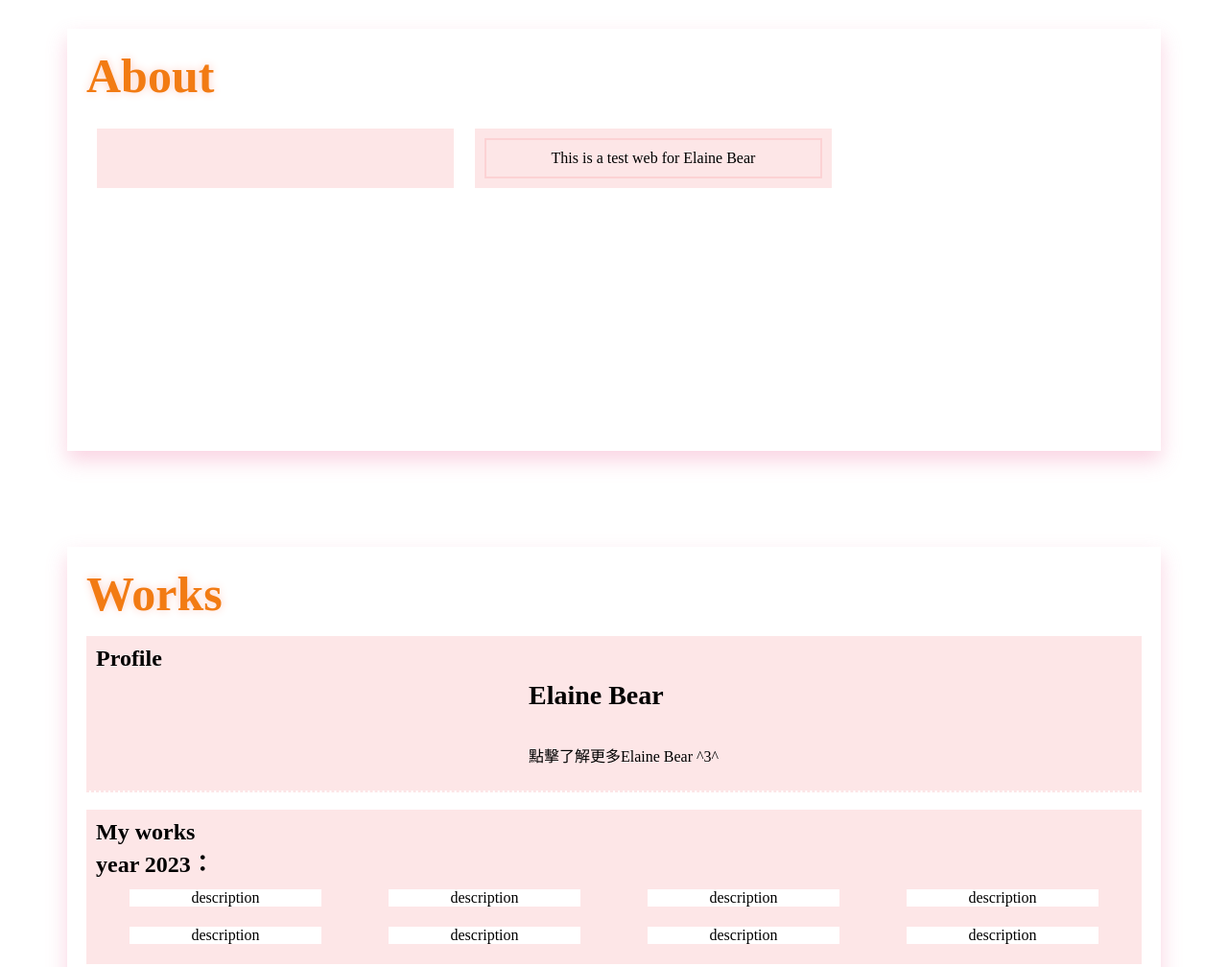
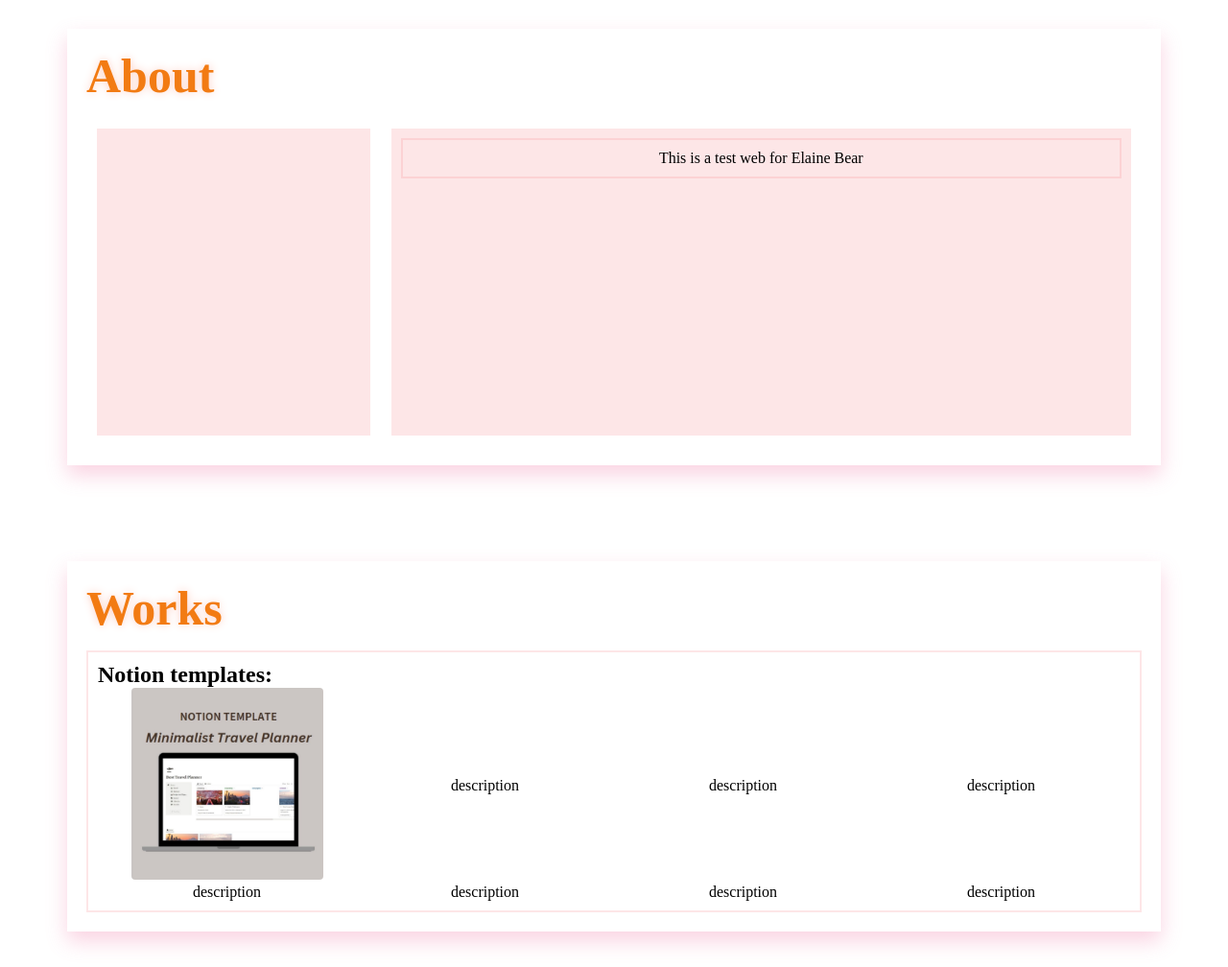
Before and after one commit to elainebear/elaine.github.io, a plain HTML site: page index.html in a window 1280 px wide. Shown: the part 1000-2008 px from the top of the page at 96% size. Drawn offline with nearby package versions, Linux system fonts and the light colour scheme.

Commit message:
bug fixes

```diff
--- a/index.css
+++ b/index.css
@@ -183,16 +183,34 @@ body{
 main{
 	flex: 1;
 }
+
 article{
 	width:1100px;
 	max-height:600px;
-	min-height: 400px;
 	margin:0px auto;
 	margin-top:100px;
 	padding:20px;
 	overflow: auto;
 	box-shadow: 0 10px 20px 0 rgba(237, 110, 160,.3);
 }
+
+.childdiv_profile_img{
+	width:25%;
+	margin:1%;
+	background-color: rgba(243,130,136,0.2);
+	padding:10px;
+	text-align:center;
+	min-height: 300px;
+}
+.childdiv_profile_description{
+	width:71%;
+	margin:1%;
+	background-color: rgba(243,130,136,0.2);
+	padding:10px;
+	text-align:center;
+	min-height: 300px;
+}
+
 article img{
 	border-radius:2%;
 }
@@ -210,11 +228,18 @@ h1{
 	color: #f27b13;
 	text-shadow:0 0 0.2em #fcd0c5;
 }
-.wrap{
+.wrap_odd{
 	margin: auto;
 	background-color: rgba(243,130,136,0.2);
 	padding:10px;
 }
+.wrap_even{
+	margin: auto;
+	//background-color: rgba(243,130,136,0.2);
+	border:2px solid rgba(243,130,136,0.2);
+	padding:10px;
+}
+
 .image{
 	border:3px #fff;
 	display: flex;
@@ -276,8 +301,7 @@ h1{
 .std_img {
 	flex:0 0 22%;
 	max-width:22%;
-	padding:1%;
-	margin:auto;
+	margin: auto;
 }
 
 .image img{
@@ -287,9 +311,8 @@ h1{
 
 
 .img_div{
-	background-color:#fff;
 	max-width:200px;
-	margin:auto;
+	margin:auto ;
 }
 .hr1{
 	border:1.5px dashed rgba(243,130,136,0.2);
@@ -327,7 +350,10 @@ h1{
 	background-color: rgba(243,130,136,0.2);
 	padding:10px;
 	text-align:center;
+	min-height: 300px;
+
 }
+
 h3{
 	text-align:center;
 	margin:10px;
--- a/index.html
+++ b/index.html
@@ -50,12 +50,12 @@
 				<h1 data-aos="fade-right">About</h1>
 				<section>
 					<div class="aboutme">
-						<div class="childdiv">
+						<div class="childdiv_profile_img">
 							<div class="my_img">
 								<!--<img src="first.jpg">-->
 							</div>
 						</div>
-						<div class="childdiv">
+						<div class="childdiv_profile_description">
 							<div class="description">
 								<p>This is a test web for Elaine Bear</p>
 							</div>
@@ -70,39 +70,16 @@
 			<article id="Works" data-aos="fade-right">
 				<h1 data-aos="fade-right">Works</h1>
 				<section>
-					<div class="wrap">
-						<h2>Profile</h2>
-						<div class="image">
-							<div class="boss">
-								<div>
-									<div class="boss_img">
-										<!--<img src="first.jpg">-->
-									</div>
-								</div>
-								<div>
-									<b>Elaine Bear</b>
-									<p class="pbold"></p>
-									<br>
-									<p></p>
-									<p></p>
-									<p></p>
-									<p></p>
 
-									<a href="" target="_blank">點擊了解更多Elaine Bear ^3^</a>
-								</div>
-							</div>
-						</div>
-					</div>
-					<hr class="hr1">
-					<br>
-					<div class="wrap">
-						<h2>My works</h2>
-						<h2>year 2023：</h2>
+					<div class="wrap_even">
+						<h2>Notion templates:</h2>
 						<div class="image">
 							<div class="row">
 								<div class="std_img">
 									<!--<img src="">-->
-									<p class="img_div">description </p>
+									<p class="img_div">
+										<a href="https://elainebear.gumroad.com/l/MinimalistStyleTravelPlanner?layout=profile" target="_blank"><img src="pt/notion_travelplanner.jpg"></a>
+									 </p>
 								</div>
 								<div class="std_img">
 									<!--<img src="">-->
```
Also changed, not shown: pt/notion_travelplanner.jpg (added).
